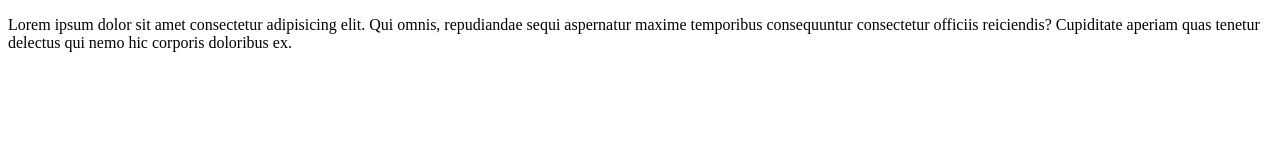
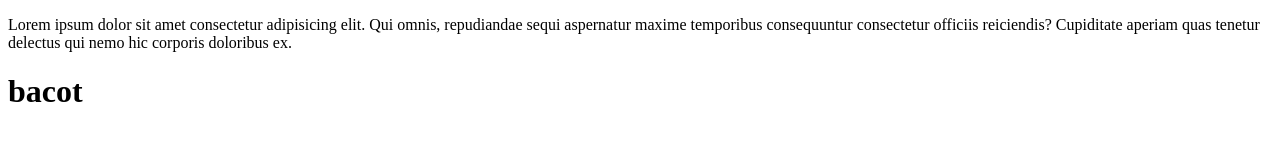
Before and after one commit to ZarBaBar/git-remote-test, a plain HTML site: page index.html in a window 1280 px wide. Drawn offline with Linux system fonts and the light colour scheme.

Commit message:
Menambahkan h1

```diff
--- a/index.html
+++ b/index.html
@@ -11,6 +11,7 @@
     <p>Lorem ipsum dolor sit amet consectetur adipisicing elit. Qui omnis, repudiandae sequi aspernatur maxime
         temporibus consequuntur consectetur officiis reiciendis? Cupiditate aperiam quas tenetur delectus qui nemo hic
         corporis doloribus ex.</p>
+    <h1>bacot</h1>
 </body>
 
 </html>
```
